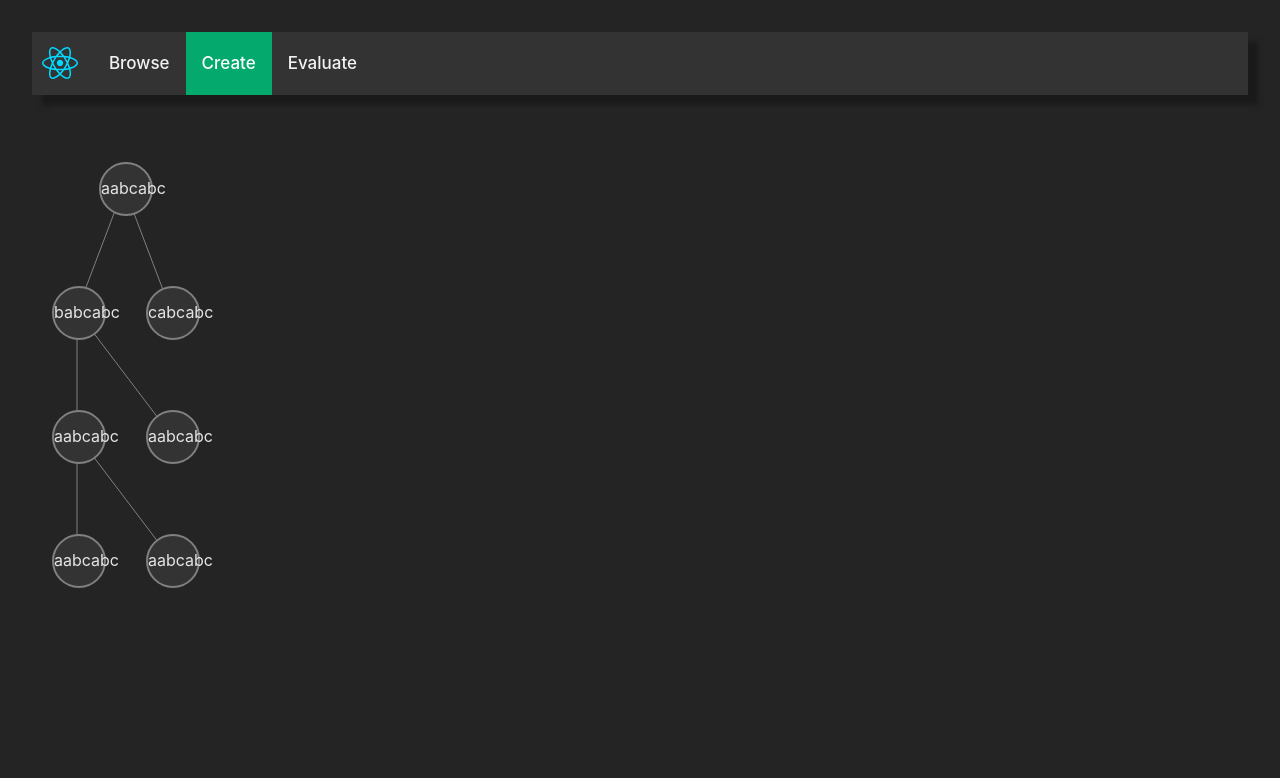
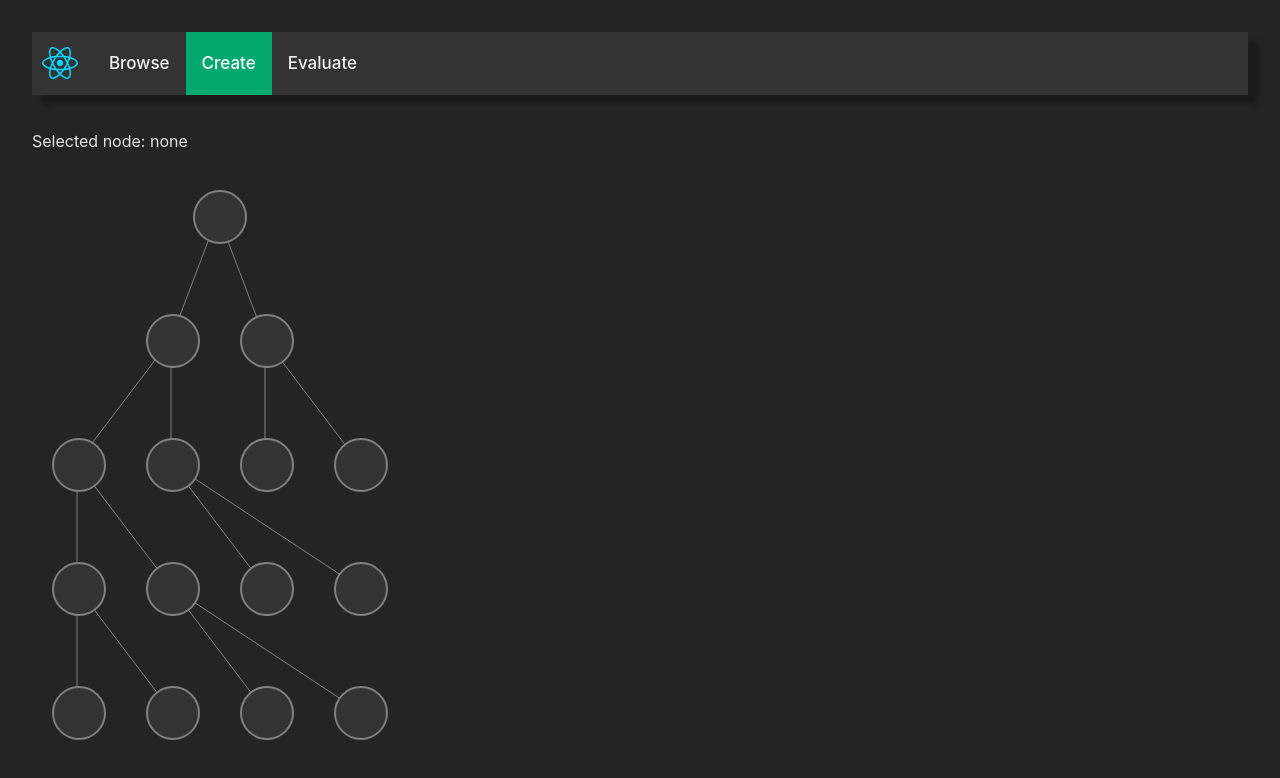
Before and after one commit to uoh-dev/decision-trees, a React (Vite) app in the folder frontend/: page / in a window 1280 px wide. Both pictures are taken after a click on the link "Create". Shown: the top 778 px of the page. Built offline with nearby package versions, Linux system fonts and the light colour scheme.

Commit message:
feat: node selection & tree structure adjusted to api spec 5

```diff
--- a/frontend/src/App.css
+++ b/frontend/src/App.css
@@ -85,13 +85,16 @@
 .node {
   height: 50px;
   width: 50px;
-  border-color: gray;
+  border: 2px solid gray;
+  border-radius: 200px;
   background-color: #333;
-  border-width: 2px;
-  border-radius: 200px;
-  border-style: solid;
   margin: 35px 20px 35px 20px;
   flex-shrink: 0;
+  cursor: pointer;
+}
+
+.node-selected {
+  border: 2px solid green;
 }
 
 .tree-window {
--- a/frontend/src/App.tsx
+++ b/frontend/src/App.tsx
@@ -4,10 +4,11 @@ import Browse from './Browse'
 import Create from './Create'
 import Evaluate from './Evaluate'
 import Nav from "./Nav"
+import { TreeType } from './Tree'
 
 function App() {
   const [window, setWindow] = useState("browse");
-  const [tree, setTree] = useState({ measurement: "aabcabc", threshold: 3, left: { measurement: "babcabc", threshold: 3, left: { measurement: "aabcabc", threshold: 3, left: { measurement: "aabcabc", threshold: 3, left: null, right: null }, right: { measurement: "aabcabc", threshold: 3, left: null, right: null } }, right: { measurement: "aabcabc", threshold: 3, left: null, right: null } }, right: { measurement: "cabcabc", threshold: 3, left: null, right: null }});
+  const [tree, setTree] = useState<TreeType>({ type: "tree", measurement: "aabcabc", threshold: 3, left: { type: "tree", measurement: "babcabc", threshold: 3, left: { type: "tree", measurement: "aabcabc", threshold: 3, left: { type: "tree", measurement: "aabcabc", threshold: 3, left: { type: "leaf", diagnosis: null }, right: { type: "leaf", diagnosis: null } }, right: { type: "tree", measurement: "aabcabc", threshold: 3, left: { type: "leaf", diagnosis: null }, right: { type: "leaf", diagnosis: null } } }, right: { type: "tree", measurement: "aabcabc", threshold: 3, left: { type: "leaf", diagnosis: null }, right: { type: "leaf", diagnosis: null } } }, right: { type: "tree", measurement: "cabcabc", threshold: 3, left: { type: "leaf", diagnosis: null }, right: { type: "leaf", diagnosis: null } }});
 
   switch (window) {
       case "browse": return <Browse trees={[{name:"a",description:"a desc"},{name:"b",description:"b desc"}]} winState={setWindow} />
--- a/frontend/src/Create.tsx
+++ b/frontend/src/Create.tsx
@@ -4,7 +4,7 @@ import Tree, { TreeType } from './Tree'
 function Create(props: { winState: (window: string) => void, tree: TreeType }) {
     return <>
         <Nav winState={props.winState} selected="create"></Nav>
-        <Tree mode="edit" id="create" tree={props.tree} />
+        <Tree mode="edit" id="create" initialTree={props.tree} />
     </>
 }
 
--- /dev/null
+++ b/frontend/src/Node.tsx
@@ -0,0 +1,34 @@
+import { useState } from "react";
+import { TreeType } from "./Tree";
+
+function Node(props: { node: TreeType, parent: number, updateState: () => void, selector: () => void, isSelected: boolean }) {
+    function removeLeft() {
+        if (props.node.type !== "tree") return;
+        props.node.left = { type: "leaf", diagnosis: null };
+        props.updateState();
+    }
+
+    function removeRight() {
+        if (props.node.type !== "tree") return;
+        props.node.right = { type: "leaf", diagnosis: null };
+        props.updateState();
+    }
+
+    function addLeft(measurement: string, threshold: number) {
+        if (props.node.type !== "tree") return;
+        props.node.left = { type: "tree", measurement, threshold, left: { type: "leaf", diagnosis: null }, right: { type: "leaf", diagnosis: null } };
+        props.updateState();
+    }
+
+    function addRight(measurement: string, threshold: number) {
+        if (props.node.type !== "tree") return;
+        props.node.right = { type: "tree", measurement, threshold, left: { type: "leaf", diagnosis: null }, right: { type: "leaf", diagnosis: null } };
+        props.updateState();
+    }
+
+    if (props.node.type === "leaf")
+        return <div onClick={props.selector} data-parent={props.parent} className={props.isSelected ? "node node-selected" : "node"} style={{ textAlign: "center", lineHeight: "3" }}>{props.node.diagnosis}</div>
+    return <div onClick={props.selector} data-parent={props.parent} className={props.isSelected ? "node node-selected" : "node"} title={"Threshold: " + props.node.threshold.toString()} style={{ textAlign: "center", lineHeight: "3" }}></div>
+}
+
+export default Node
--- a/frontend/src/Tree.tsx
+++ b/frontend/src/Tree.tsx
@@ -1,4 +1,5 @@
-import { useEffect } from "react";
+import { useEffect, useState } from "react";
+import Node from "./Node";
 
 const drawCanvas = (id: string) => () => {
     const crCanvas = document.getElementById(id + "-canvas") as HTMLCanvasElement;
@@ -52,30 +53,37 @@ const enableDrag = (id: string) => () => {
     });
 }
 
-export type TreeType = { measurement: string, threshold: number, left: TreeType | null, right: TreeType | null };
+export type Leaf = { type: "leaf", diagnosis: string | null };
+export type TreeType = { type: "tree", measurement: string, threshold: number, left: TreeType, right: TreeType } | Leaf;
 
-function Tree(props: { id: string, mode: "edit" | "view", tree: TreeType }) {
+function Tree(props: { id: string, mode: "edit" | "view", initialTree: TreeType }) {
     useEffect(drawCanvas(props.id));
     useEffect(enableDrag(props.id));
+    const [tree, setTree] = useState(props.initialTree);
+    const [selected, selector] = useState<TreeType | null>(null);
     const levels = [];
-    let queue: (TreeType & { parent: number })[] = [Object.assign(props.tree, { parent: 0 })];
+    let queue: ({ node: TreeType, parent: number })[] = [{ node: tree, parent: 0 }];
     while (queue.length > 0) {
         const last = Array.from(queue);
         levels.push(last);
         queue = [];
-        last.forEach((node, i) => {
-            if (node.left !== null) queue.push(Object.assign(node.left, { parent: i }));
-            if (node.right !== null) queue.push(Object.assign(node.right, { parent: i }));
+        last.forEach(({ node }, i) => {
+            if (node.type === "leaf") return;
+            if (node.left !== null) queue.push({ node: node.left, parent: i });
+            if (node.right !== null) queue.push({ node: node.right, parent: i });
         });
     }
-    return <div id={props.id + "-window"} className="tree-window">
-        <canvas id={props.id + "-canvas"} className="tree-canvas" />
-        <div id={props.id + "-nodes"} className="tree-nodes">
-            {levels.map((lvl, k) => <div key={k} style={{ display: "flex", justifyContent: "center" }}>
-                {lvl.map((node, l) => <div key={l} data-parent={node.parent} className="node" title={"Threshold: " + node.threshold.toString()} style={{ textAlign: "center", lineHeight: "3" }}>{node.measurement}</div>)}
-            </div>)}
+    return <>
+        <div>Selected node: {selected !== null && selected.type === "tree" ? selected.measurement : "none"}</div>
+        <div id={props.id + "-window"} className="tree-window">
+            <canvas id={props.id + "-canvas"} className="tree-canvas" />
+            <div id={props.id + "-nodes"} className="tree-nodes">
+                {levels.map((lvl, k) => <div key={k} style={{ display: "flex", justifyContent: "center" }}>
+                    {lvl.map(({ node, parent }, l) => <Node isSelected={node === selected} selector={() => selector(node)} key={l} node={node} parent={parent} updateState={() => setTree(tree)}></Node>)}
+                </div>)}
+            </div>
         </div>
-    </div>;
+    </>;
 }
 
 export default Tree
```
